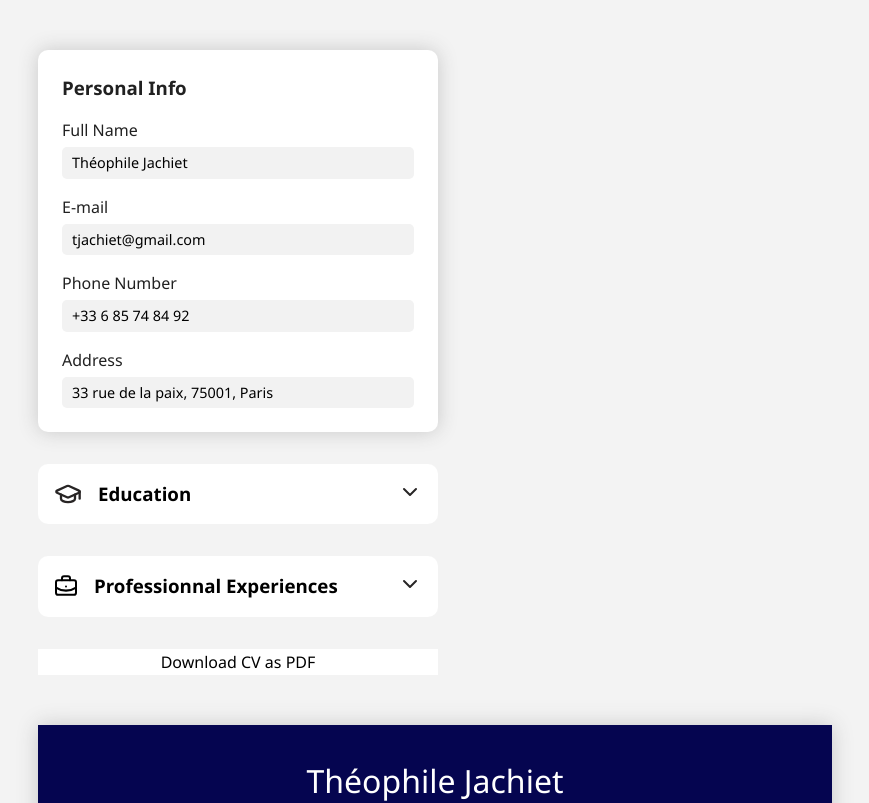
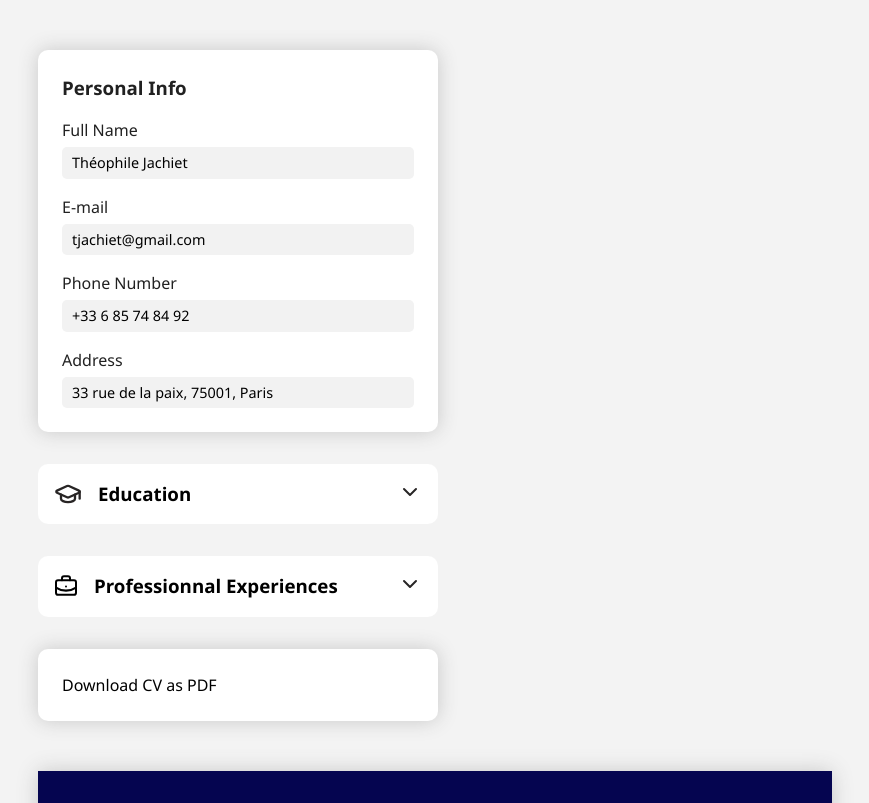
Before and after one commit to theojachiet/CV-App, a React (Vite) app: page / in a window 1280 px wide. Shown: the top 803 px of the page, without its empty margins (12-881 px from the left). Built offline with nearby package versions, Linux system fonts and the light colour scheme.

Commit message:
style pdf button

```diff
--- a/src/App.css
+++ b/src/App.css
@@ -73,7 +73,7 @@ button {
   width: 400px;
 }
 
-.personal-info {
+.personal-info, .pdf {
   display: flex;
   flex-direction: column;
   gap: 1rem;
@@ -82,6 +82,10 @@ button {
   border-radius: 10px;
   box-shadow: 0px 0px 20px rgb(200, 200, 200);
   height: fit-content;
+}
+
+.pdf {
+  font-weight: 500;
 }
 
 /* EDUCATION AND EXPERIENCE LIST  */
--- a/src/App.jsx
+++ b/src/App.jsx
@@ -201,7 +201,7 @@ export default function App() {
             <div className={`experience-content ${experienceIsExpanded ? "expanded" : ""}`}>{experienceContent}</div>
           </div>
 
-          <button onClick={downloadPDF}>Download CV as PDF</button>
+          <button className='pdf' onClick={downloadPDF}>Download CV as PDF</button>
 
         </div>
 
```
